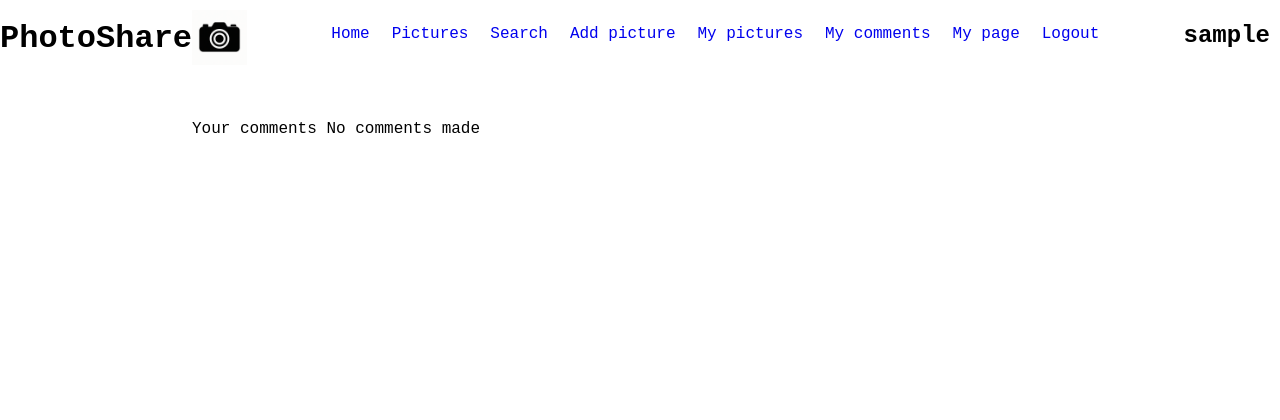
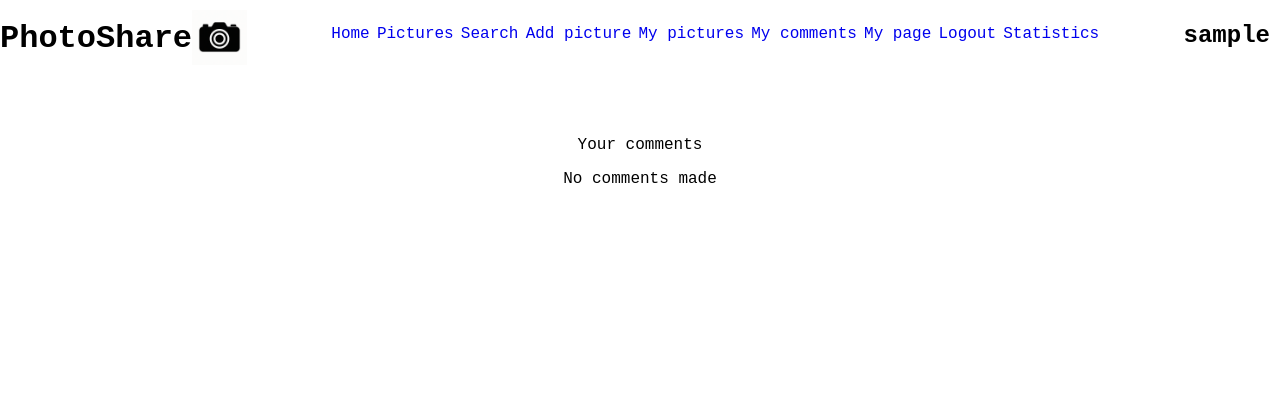
Before and after one commit to sami-alt/Photoshare, a Flask app: page /my_comments in a window 1280 px wide. Shown: the top 420 px of the page. Run offline with Flask 3, Linux system fonts and the light colour scheme; the visitor is signed in with stand-in values (Sample User, id 1); data that the repository does not hold is empty.

Commit message:
ready can be polished more

```diff
--- a/app.py
+++ b/app.py
@@ -96,6 +96,8 @@ def user_page():
     my_comments = None
     my_pictures = None
     image = None
+    mini_stats = None
+
 
     pictures_from_db = pictures.get_pictures_by_user_id(session['id'])
     if pictures_from_db:
@@ -104,12 +106,14 @@ def user_page():
     if comments_from_db:
         my_comments = [dict(comment) for comment in comments_from_db]
 
+    mini_stats = {'pictures': len(my_pictures), 'comments':len(my_comments)}
+
     exists = users.get_user_picture(session['id'])
 
     if exists:
         image = exists
 
-    return render_template('user_page.html', pictures=my_pictures, comments=my_comments, image=image)
+    return render_template('user_page.html', pictures=my_pictures, comments=my_comments, image=image, mini_stats=mini_stats)
 
 @app.route('/add_user_action', methods=['POST'])
 def add_user():
--- a/static/style.css
+++ b/static/style.css
@@ -66,6 +66,8 @@ header h2{
 .message{
     height: 5vh;
     width: 100vw;
+    display: flex;
+    justify-content: center;
     /*
     border-style: solid;
     border-color: green;
@@ -322,7 +324,23 @@ footer{
     align-items: center;
 }
 
-/* Utility style */
+/* My comments */
+
+#my_comments{
+    display: flex;
+    flex-direction: column;
+    justify-content: center;
+    align-items: center;
+}
+#my_comments .divider{
+    display: flex;
+    justify-content: center;
+    align-items: center;
+    width: 40%;
+}
+
+
+/* Utility  */
 
 html, body {
     font-family: 'Courier New', monospace;
@@ -403,6 +421,23 @@ p{
              -13px -13px 100px #ffffff;
 }
 
+#textarea {
+  border: none;
+  outline: none;
+  border-radius: 15px;
+  padding: 1em;
+  background-color: #ccc;
+  box-shadow: inset 2px 5px 10px rgba(0,0,0,0.3);
+  transition: 300ms ease-in-out;
+
+}
+
+#textarea:focus {
+  background-color: white;
+  transform: scale(1.05);
+  box-shadow: 13px 13px 100px #969696,
+             -13px -13px 100px #ffffff;
+}
 
 
 img {
@@ -414,9 +449,11 @@ img {
 
 
 .divider{
+
     border-top: solid grey 3px ;
     margin-top: 5px;
     margin-bottom: 25px;
+    width: 100%;
 }
 
 a:link{
--- a/templates/add_picture.html
+++ b/templates/add_picture.html
@@ -6,12 +6,12 @@
     <form class="form" action="/add_new_picture" method="post" enctype="multipart/form-data">
         <input id="add_file" type="file" name="image" accept="image/*"  required/>
     <label for="add_file" class="button">
-        Choose file
+        Choose .jpg or .png file
     </label>
     <h4>Name</h4>
     <input class="input" type="text" name="name" required/>
     <h4>Description</h4>
-    <input class="input type="text" name="description"/>
+    <textarea id="textarea" type="textarea" name="description" rows="5" cols="20"></textarea>
     <h4>Date</h4>
     <input class="input" type="text" name="date" placeholder="dd.mm.yyyy">
     Categories:
--- a/templates/layout.html
+++ b/templates/layout.html
@@ -23,10 +23,10 @@
           <a href="/user_page">My page</a>
           <a href="/logout">Logout</a>
         {% else %}
-          <a href="/statistics">Statistics</a>
-          <a href="/signin">Signin</a>
-          <a href="/login">Login</a>
+        <a href="/signin">Signin</a>
+        <a href="/login">Login</a>
         {% endif %}
+        <a href="/statistics">Statistics</a>
         </nav>
         {% if session %}
           <h2>{{session['username']}}</h2>
--- a/templates/my_comments.html
+++ b/templates/my_comments.html
@@ -1,16 +1,17 @@
 {% extends "layout.html" %}
 
 {% block content %}
-<div class="column">
+<div id="my_comments">
 
-    Your comments
+    <p>Your comments</p>
     {% if comments %}
-    {% for comment in comments %}
-    <img src="/image/picture/{{comment['picture_id']}}" width="200"/>
-    <p>{{comment.comment}}</p>
-    {% endfor %}
+        {% for comment in comments %}
+            <img src="/image/picture/{{comment['picture_id']}}" width="200"/>
+            <p>{{comment.comment}}</p>
+            <div class="divider"></div>
+        {% endfor %}
     {% else %}
-    No comments made
+        <p>No comments made</p>
     {% endif %}
 
 </div>
--- a/templates/picture.html
+++ b/templates/picture.html
@@ -14,14 +14,16 @@
                 </div>
         </div>
     </div>
-    {% if session %}
+    {% if info['user_id'] == session['id'] %}
         <form class="form" action="/remove/{{id}}" method="post">
             <input class="button" type="submit" name="remove" value="Delete picture">
             <input type="hidden" name="csrf_token" value="{{session['csrf_token']}}"/>
         </form>
             <a class="button" href="/modify/{{id}}">Modify</a>
+    {% endif %}
+    {% if session['id'] %}
     <form class="form" action="/add_comment_to/{{id}}" method="post">
-            <textarea name="comment" rows="5" cols="20"></textarea>
+        <textarea id="textarea" name="comment" rows="5" cols="20"></textarea>
         <input type="hidden" name="csrf_token" value="{{session['csrf_token']}}"/>
         <input class="button" type="submit" name="add_comment" value="Comment">
     </form>
```
Also changed, not shown: templates/user_page.html (+4 -5 lines). Lines whose indentation alone changed are shown as unchanged.
